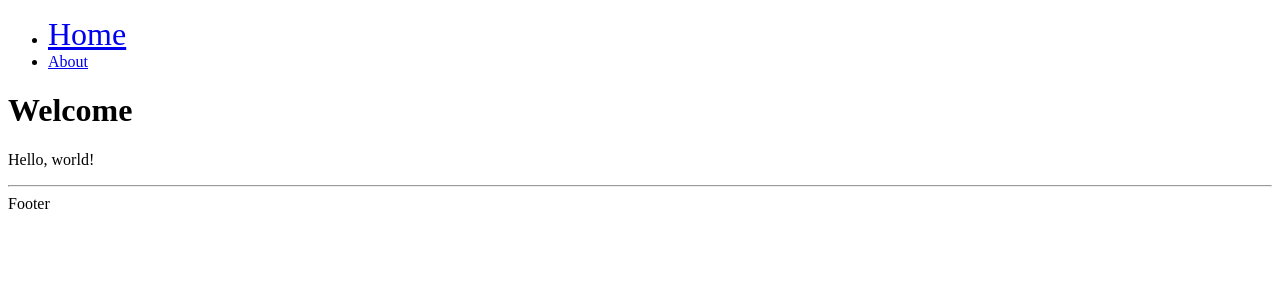
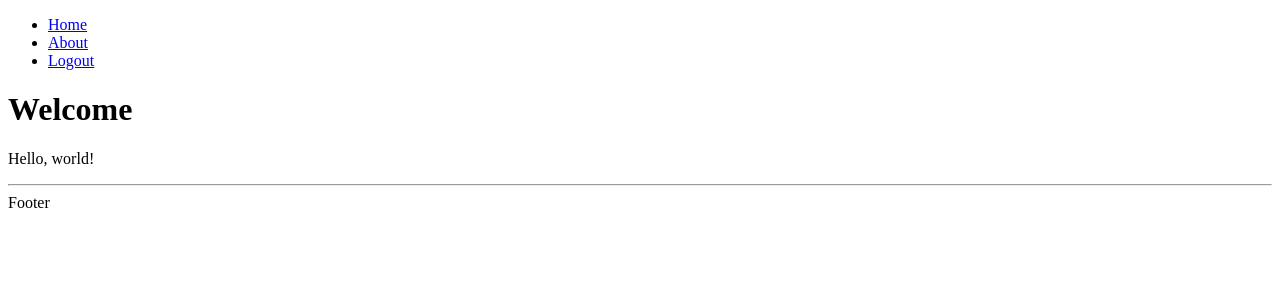
Before and after one commit to kaori-killer/routing-practice, a React (Vite) app: page / in a window 1280 px wide. Shown: the top 300 px of the page. Built offline with nearby package versions, Linux system fonts and the light colour scheme.

Commit message:
navigate

```diff
--- a/src/components/Header.tsx
+++ b/src/components/Header.tsx
@@ -1,5 +1,5 @@
 import {type SyntheticEvent} from 'react';
-import {Link, NavLink} from 'react-router-dom';
+import {Link} from 'react-router-dom';
 
 export default function Header() {
 	return (
@@ -7,10 +7,13 @@ export default function Header() {
 			<nav>
 				<ul>
 					<li>
-						<NavLink to='/'>Home</NavLink>
+						<Link to='/'>Home</Link>
 					</li>
 					<li>
-						<NavLink to='/about'>About</NavLink>
+						<Link to='/about'>About</Link>
+					</li>
+					<li>
+						<Link to='logout'>Logout</Link>
 					</li>
 				</ul>
 			</nav>
--- /dev/null
+++ b/src/pages/LogoutPage.tsx
@@ -0,0 +1,7 @@
+import {Navigate} from 'react-router-dom';
+
+export default function LogoutPage() {
+	return (
+		<Navigate to='/about' />
+	);
+}
--- a/src/routes.tsx
+++ b/src/routes.tsx
@@ -4,6 +4,7 @@ import Layout from './components/Layout';
 
 import AboutPage from './pages/AboutPage';
 import HomePage from './pages/HomePage';
+import LogoutPage from './pages/LogoutPage';
 
 // 계층형으로 작성한다.
 const routes = [
@@ -15,6 +16,7 @@ const routes = [
 		children: [
 			{path: '/', element: <HomePage />},
 			{path: '/about', element: <AboutPage />},
+			{path: '/logout', element: <LogoutPage />},
 		],
 	},
 ];
```
